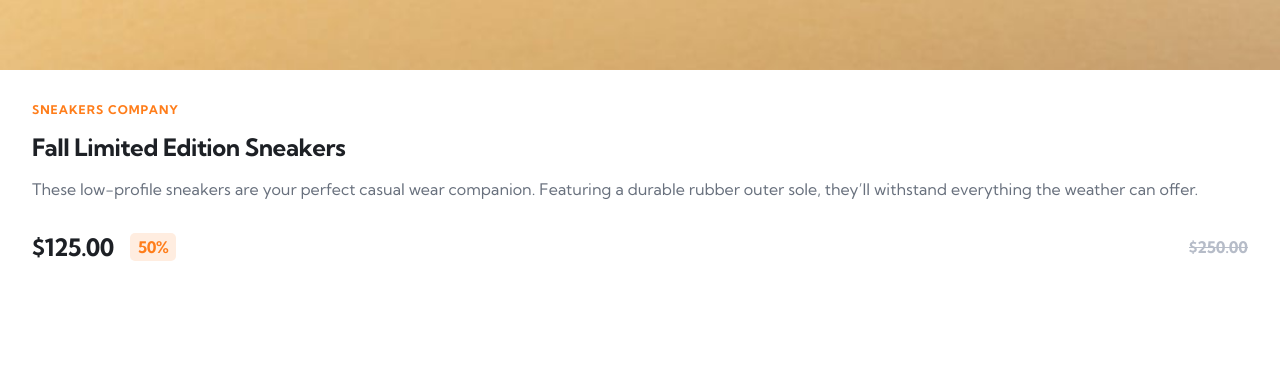
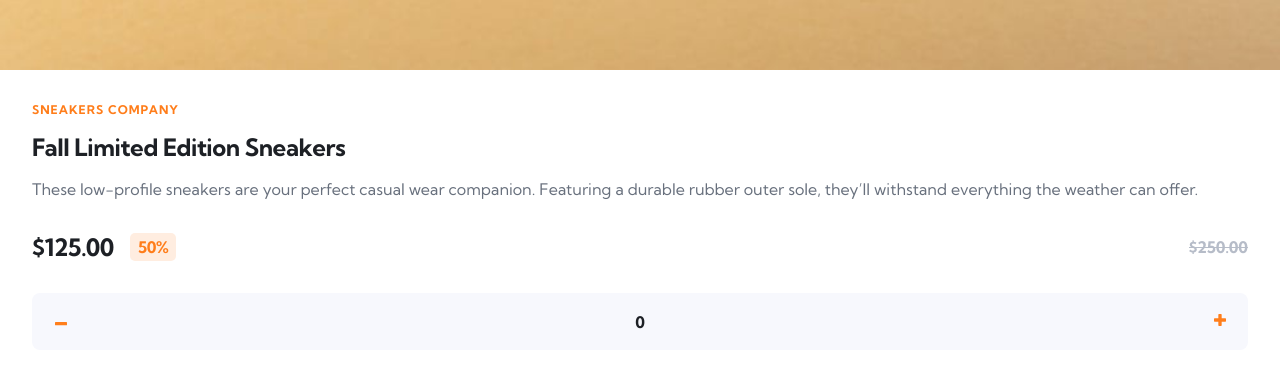
Before and after one commit to AmirhosseinHashemi/e-commerce-product, a React (Vite) app: page / in a window 1280 px wide. Shown: the part 360-728 px from the top of the page. Built offline with nearby package versions, Linux system fonts and the light colour scheme.

Commit message:
🔨 create counter

```diff
--- a/src/App.jsx
+++ b/src/App.jsx
@@ -1,3 +1,4 @@
+import Counter from "./components/Counter/Counter";
 import Header from "./components/Header/Header";
 import Main from "./components/Main/Main";
 import ProductCarousel from "./components/ProductCarousel/ProductCarousel";
@@ -10,6 +11,7 @@ function App() {
       <Main>
         <ProductCarousel />
         <ProductDescription />
+        <Counter />
       </Main>
     </>
   );
--- /dev/null
+++ b/src/components/Counter/Counter.jsx
@@ -0,0 +1,49 @@
+import { useState } from "react";
+import styles from "./Counter.module.css";
+
+function Counter() {
+  const [num, setNum] = useState(0);
+
+  function handleChangeNum(value) {
+    if (value === "inc") setNum((preNum) => preNum + 1);
+
+    if (value === "dec" && num !== 0) setNum((preNum) => preNum - 1);
+  }
+
+  return (
+    <div className={styles.counter}>
+      <button onClick={() => handleChangeNum("dec")}>
+        <svg width="12" height="4" xmlns="http://www.w3.org/2000/svg">
+          <defs>
+            <path
+              d="M11.357 3.332A.641.641 0 0 0 12 2.69V.643A.641.641 0 0 0 11.357 0H.643A.641.641 0 0 0 0 .643v2.046c0 .357.287.643.643.643h10.714Z"
+              id="a"
+            />
+          </defs>
+          <use fill="#FF7E1B" fillRule="nonzero" xlinkHref="#a" />
+        </svg>
+      </button>
+
+      <span>{num}</span>
+
+      <button onClick={() => handleChangeNum("inc")}>
+        <svg
+          width="12"
+          height="12"
+          xmlns="http://www.w3.org/2000/svg"
+          xmlnsXlink="http://www.w3.org/1999/xlink"
+        >
+          <defs>
+            <path
+              d="M12 7.023V4.977a.641.641 0 0 0-.643-.643h-3.69V.643A.641.641 0 0 0 7.022 0H4.977a.641.641 0 0 0-.643.643v3.69H.643A.641.641 0 0 0 0 4.978v2.046c0 .356.287.643.643.643h3.69v3.691c0 .356.288.643.644.643h2.046a.641.641 0 0 0 .643-.643v-3.69h3.691A.641.641 0 0 0 12 7.022Z"
+              id="b"
+            />
+          </defs>
+          <use fill="#FF7E1B" fillRule="nonzero" xlinkHref="#b" />
+        </svg>
+      </button>
+    </div>
+  );
+}
+
+export default Counter;
--- /dev/null
+++ b/src/components/Counter/Counter.module.css
@@ -0,0 +1,21 @@
+.counter {
+  display: flex;
+  align-items: center;
+  justify-content: space-between;
+
+  margin: 0 var(--space-md) var(--space-sm) var(--space-md);
+  padding: var(--space-sm);
+  background-color: var(--color-gray-4);
+  border-radius: 0.8rem;
+}
+
+.counter button {
+  width: 2.5rem;
+  height: 2.5rem;
+}
+
+.counter span {
+  font-size: 1.6rem;
+  font-weight: var(--fw-bold);
+  color: var(--color-gray-1);
+}
--- a/src/components/Main/Main.jsx
+++ b/src/components/Main/Main.jsx
@@ -5,7 +5,7 @@ function Main({ children }) {
   return <main>{children}</main>;
 }
 
-Main.propType = {
+Main.propTypes = {
   children: PropType.any,
 };
 
--- a/src/components/ProductDescription/ProductDescription.module.css
+++ b/src/components/ProductDescription/ProductDescription.module.css
@@ -1,5 +1,6 @@
 .product {
   padding: var(--space-md);
+  padding-bottom: 0;
 }
 
 .productLabel {
```
